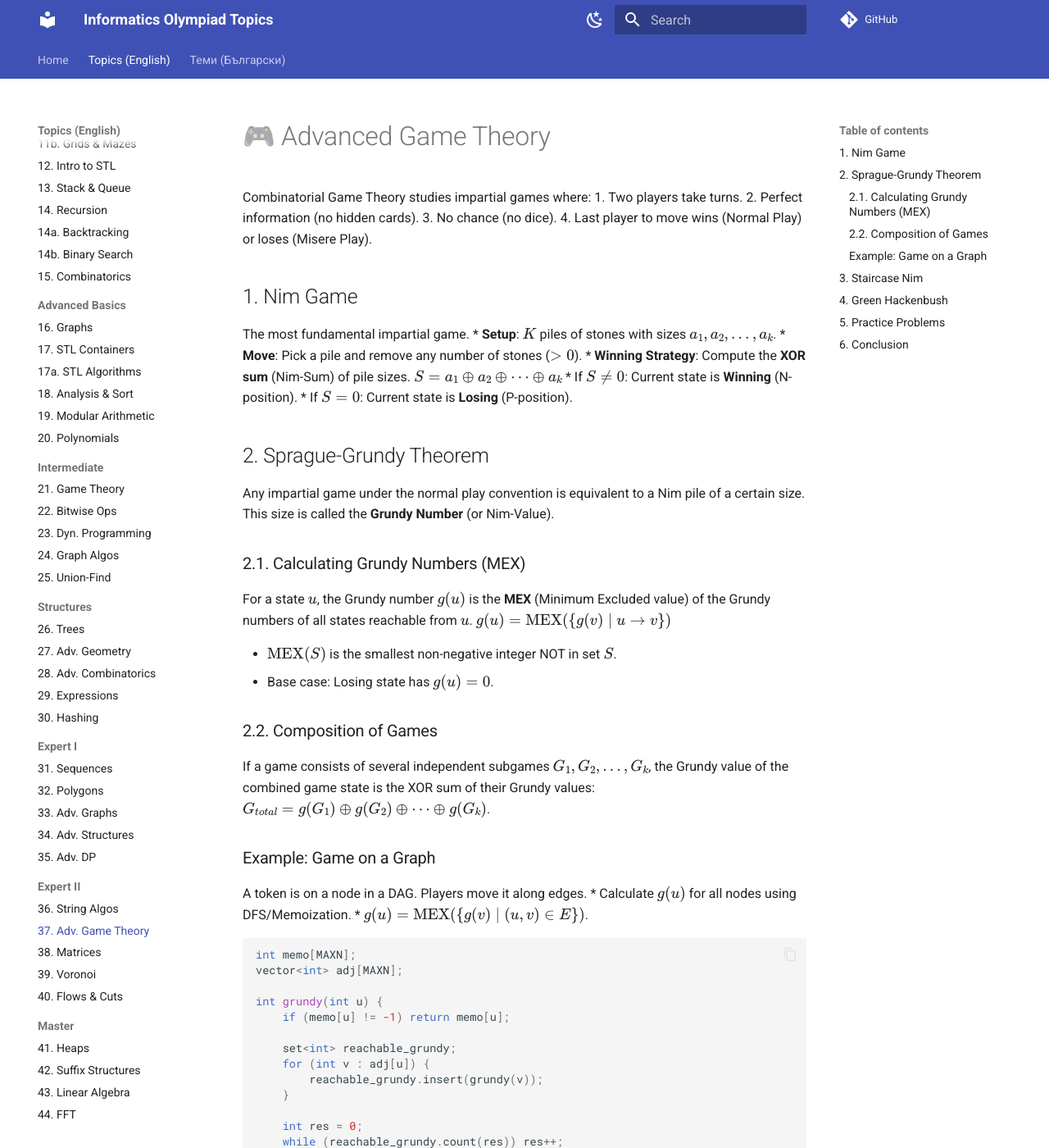
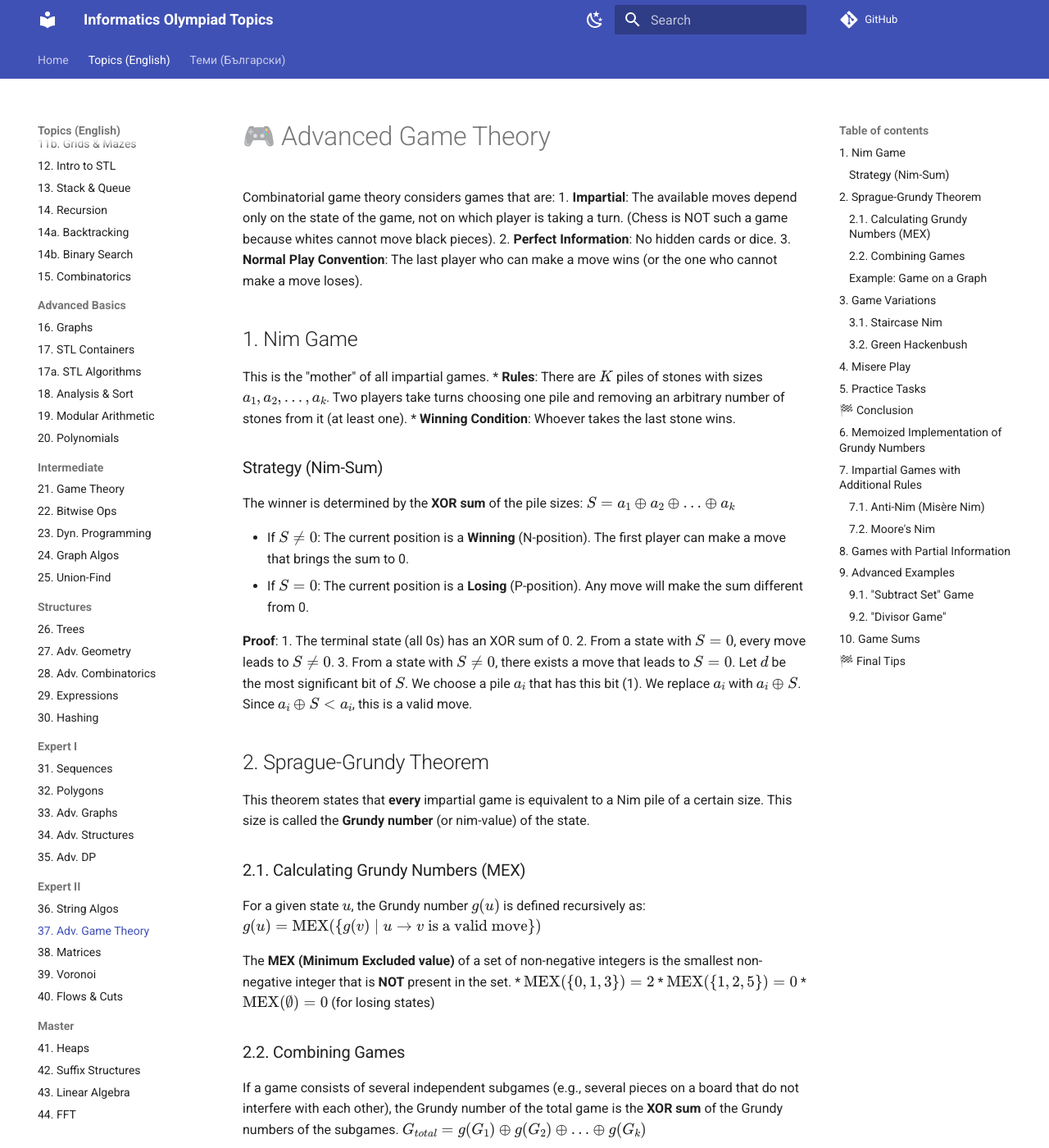
Before and after one commit to KadirYazadzhi/Informatics-Olympiad-Topics, an MkDocs documentation site: the page built from docs/EN/37_Advanced_Game_Theory.md, in a window 1280 px wide and 1400 px high. Shown: the whole window at 82% size. Built offline with MkDocs 1.6.1 and Material for MkDocs 9.7.7, drawn with Linux system fonts in a browser that asks for light colours; comment, search, counter and statistics services are not loaded; some of the changed text lies outside the part shown.

Commit message:
docs: literal translation of Topic 37 from BG to EN

````diff
--- a/docs/EN/37_Advanced_Game_Theory.md
+++ b/docs/EN/37_Advanced_Game_Theory.md
@@ -1,69 +1,226 @@
 # 🎮 Advanced Game Theory
 
-Combinatorial Game Theory studies impartial games where:
-1.  Two players take turns.
-2.  Perfect information (no hidden cards).
-3.  No chance (no dice).
-4.  Last player to move wins (Normal Play) or loses (Misere Play).
+Combinatorial game theory considers games that are:
+1.  **Impartial**: The available moves depend only on the state of the game, not on which player is taking a turn. (Chess is NOT such a game because whites cannot move black pieces).
+2.  **Perfect Information**: No hidden cards or dice.
+3.  **Normal Play Convention**: The last player who can make a move wins (or the one who cannot make a move loses).
 
 ## 1. Nim Game
-The most fundamental impartial game.
-*   **Setup**: $K$ piles of stones with sizes $a_1, a_2, \dots, a_k$.
-*   **Move**: Pick a pile and remove any number of stones ($>0$).
-*   **Winning Strategy**: Compute the **XOR sum** (Nim-Sum) of pile sizes.
-    $S = a_1 \oplus a_2 \oplus \dots \oplus a_k$
-    *   If $S \neq 0$: Current state is **Winning** (N-position).
-    *   If $S = 0$: Current state is **Losing** (P-position).
+
+This is the "mother" of all impartial games.
+*   **Rules**: There are $K$ piles of stones with sizes $a_1, a_2, \ldots, a_k$. Two players take turns choosing one pile and removing an arbitrary number of stones from it (at least one).
+*   **Winning Condition**: Whoever takes the last stone wins.
+
+### Strategy (Nim-Sum)
+The winner is determined by the **XOR sum** of the pile sizes:
+$S = a_1 \oplus a_2 \oplus \ldots \oplus a_k$
+
+*   If $S \neq 0$: The current position is a **Winning** (N-position). The first player can make a move that brings the sum to 0.
+*   If $S = 0$: The current position is a **Losing** (P-position). Any move will make the sum different from 0.
+
+**Proof**:
+1.  The terminal state (all 0s) has an XOR sum of 0.
+2.  From a state with $S=0$, every move leads to $S \neq 0$.
+3.  From a state with $S \neq 0$, there exists a move that leads to $S=0$. Let $d$ be the most significant bit of $S$. We choose a pile $a_i$ that has this bit (1). We replace $a_i$ with $a_i \oplus S$. Since $a_i \oplus S < a_i$, this is a valid move.
 
 ## 2. Sprague-Grundy Theorem
-Any impartial game under the normal play convention is equivalent to a Nim pile of a certain size. This size is called the **Grundy Number** (or Nim-Value).
+
+This theorem states that **every** impartial game is equivalent to a Nim pile of a certain size. This size is called the **Grundy number** (or nim-value) of the state.
 
 ### 2.1. Calculating Grundy Numbers (MEX)
-For a state $u$, the Grundy number $g(u)$ is the **MEX** (Minimum Excluded value) of the Grundy numbers of all states reachable from $u$.
-$g(u) = \text{MEX}(\{ g(v) \mid u \to v \})$
+For a given state $u$, the Grundy number $g(u)$ is defined recursively as:
+$g(u) = \text{MEX}(\{ g(v) \mid u \to v \text{ is a valid move} \})$
 
-*   $\text{MEX}(S)$ is the smallest non-negative integer NOT in set $S$.
-*   Base case: Losing state has $g(u) = 0$.
+The **MEX (Minimum Excluded value)** of a set of non-negative integers is the smallest non-negative integer that is **NOT** present in the set.
+*   $\text{MEX}(\{0, 1, 3\}) = 2$
+*   $\text{MEX}(\{1, 2, 5\}) = 0$
+*   $\text{MEX}(\emptyset) = 0$ (for losing states)
 
-### 2.2. Composition of Games
-If a game consists of several independent subgames $G_1, G_2, \dots, G_k$, the Grundy value of the combined game state is the XOR sum of their Grundy values:
-$G_{total} = g(G_1) \oplus g(G_2) \oplus \dots \oplus g(G_k)$.
+### 2.2. Combining Games
+If a game consists of several independent subgames (e.g., several pieces on a board that do not interfere with each other), the Grundy number of the total game is the **XOR sum** of the Grundy numbers of the subgames.
+$G_{total} = g(G_1) \oplus g(G_2) \oplus \ldots \oplus g(G_k)$
+
+This is extremely powerful! Instead of analyzing the complex game as a whole, we break it into parts, calculate MEX for each part, and perform XOR.
 
 ### Example: Game on a Graph
-A token is on a node in a DAG. Players move it along edges.
-*   Calculate $g(u)$ for all nodes using DFS/Memoization.
-*   $g(u) = \text{MEX}(\{ g(v) \mid (u, v) \in E \})$.
+We have a piece on a vertex of a directed acyclic graph (DAG). Players move the piece along the edges. Whoever cannot move loses.
+Solution:
+1.  For each vertex $u$, we calculate $g(u)$ using DFS and memoization.
+2.  If we have $K$ pieces, the position is equivalent to Nim with piles of sizes $g(u_1), g(u_2), \ldots$.
 
 ```cpp
-int memo[MAXN];
+#include <vector>
+#include <set>
+#include <algorithm>
+
+using namespace std;
+
+const int MAXN = 1000;
 vector<int> adj[MAXN];
+int memo_grundy[MAXN];
 
 int grundy(int u) {
-    if (memo[u] != -1) return memo[u];
+    if (memo_grundy[u] != -1) return memo_grundy[u];
 
-    set<int> reachable_grundy;
+    set<int> reachable_values;
     for (int v : adj[u]) {
-        reachable_grundy.insert(grundy(v));
+        reachable_values.insert(grundy(v));
     }
 
-    int res = 0;
-    while (reachable_grundy.count(res)) res++;
-    return memo[u] = res;
+    int mex = 0;
+    while (reachable_values.count(mex)) mex++;
+
+    return memo_grundy[u] = mex;
 }
 ```
 
-## 3. Staircase Nim
-Coins are on steps of a staircase. A move consists of moving coins from step $i$ to $i-1$. Coins reaching step 0 are removed.
-*   **Strategy**: Only coins on **odd-numbered steps** matter. The moves from even to odd are reversible (opponent can move them back/further).
-*   Answer is XOR sum of coins on steps 1, 3, 5...
+## 3. Game Variations
 
-## 4. Green Hackenbush
-A game played on graphs where edges are removed. Equivalent to Nim, but on tree structures. The Grundy value of a tree node can be computed by XOR-ing children + 1 (simplified rule).
+### 3.1. Staircase Nim
+Coins are placed on the steps of a staircase (0, 1, 2...). The move is: move an arbitrary number of coins from step $i$ to step $i-1$. Coins from step 0 are removed.
+**Solution**: Only the coins on the **odd positions** (1, 3, 5...) matter.
+*   Moving from odd to even ($i \to i-1$) is equivalent to removing coins from a Nim pile (because even steps are not counted).
+*   Moving from even to odd ($i \to i-1$) is reversible by the opponent (they can move them to $i-2$).
+*   Answer: $a_1 \oplus a_3 \oplus a_5 \ldots$
 
-## 5. Practice Problems
-1.  **SPOJ ADAGAME**: Game on graph.
-2.  **Codeforces 768E**: Game of Stones (requires precomputing Grundy).
-3.  **HackerRank "Day 2: Nim Game"**: Basic Nim.
+### 3.2. Green Hackenbush
+A game on graphs where edges are removed.
+*   Each edge is either "green" (can be removed by anyone) or touches the ground.
+*   When an edge is removed, everything not connected to the ground falls (disappears).
+*   For trees: $g(u) = (\bigoplus_{v \in children} (g(v) + 1))$.
 
-## 6. Conclusion
-If a game is impartial, **always** think about Grundy Numbers and XOR.
+## 4. Misere Play
+The variant where **the last player loses**.
+*   For simple Nim: The strategy is the same as Normal Play, unless all piles are of size 1.
+    *   If all are 1: The player wins if their number is odd (XOR = 1).
+    *   Otherwise: We play according to the normal strategy.
+
+## 5. Practice Tasks
+1.  **HackerRank "Game of Stones"**: Simple subtraction game, solved with DP/Grundy.
+2.  **SPOJ ADAGAME**: Game on a graph with cycles (requires careful analysis).
+3.  **Codeforces 768E**: Game of Stones (precalculation of Grundy numbers).
+4.  **UVa 10165**: Stone Game (pure Nim).
+
+## 🏁 Conclusion
+When you see a game in a competition:
+1.  Check if it is impartial.
+2.  If yes $\to$ Grundy theorem (XOR).
+3.  Break it into independent subgames.
+4.  Calculate MEX.
+
+---
+
+## 6. Memoized Implementation of Grundy Numbers
+
+For complex games with many states, we use `map` or `unordered_map` for memoization:
+
+```cpp
+#include <unordered_map>
+#include <set>
+
+unordered_map<int, int> memo_map;
+
+int compute_grundy(int state) {
+    if (memo_map.count(state)) return memo_map[state];
+
+    // Base case: losing position
+    if (isLosing(state)) return memo_map[state] = 0;
+
+    set<int> reachable;
+    for (int nextState : getNextStates(state)) {
+        reachable.insert(compute_grundy(nextState));
+    }
+
+    // MEX
+    int mex = 0;
+    while (reachable.count(mex)) mex++;
+
+    return memo_map[state] = mex;
+}
+```
+
+---
+
+## 7. Impartial Games with Additional Rules
+
+### 7.1. Anti-Nim (Misère Nim)
+In this variation **the last player loses** (opposite of normal Nim).
+
+**Strategy**:
+*   If all piles have size 1: The player wins if their number is **odd**.
+*   Otherwise: We play by the standard strategy (XOR sum), but aim to leave the opponent in a position with XOR = 1.
+
+### 7.2. Moore's Nim
+Removing stones from an **arbitrary number of piles** at once is allowed (not just from one).
+
+**Solution**: The Grundy number of the position is the same as in ordinary Nim - the XOR sum of the sizes.
+
+---
+
+## 8. Games with Partial Information
+
+If the game does not have perfect information (has randomness or hidden elements), the Grundy theorem does not apply directly. Then the following are used:
+*   **Probabilistic methods**.
+*   **Minimax algorithm** (for games like Chess, Go).
+*   **Alpha-Beta Pruning** (Minimax optimization).
+
+---
+
+## 9. Advanced Examples
+
+### 9.1. "Subtract Set" Game
+You have a number $N$. On a turn, you can subtract $a_1, a_2, \ldots, a_k$ (a given set of numbers). Whoever reaches 0 wins.
+
+**Solution**:
+```cpp
+set<int> S_set = {1, 3, 4}; // Allowed subtractions
+int memo_table[1001];
+
+int calculate_grundy(int n) {
+    if (n == 0) return 0; // Losing position
+    if (memo_table[n] != -1) return memo_table[n];
+
+    set<int> reachable;
+    for (int s : S_set) {
+        if (n >= s) {
+            reachable.insert(calculate_grundy(n - s));
+        }
+    }
+
+    int mex = 0;
+    while (reachable.count(mex)) mex++;
+    return memo_table[n] = mex;
+}
+```
+
+For a game with $K$ independent positions: $G = g(n_1) \oplus g(n_2) \oplus \ldots \oplus g(n_k)$.
+
+### 9.2. "Divisor Game"
+You have a number $N$. On a turn, you choose a divisor $d$ of $N$ (where $d < N$) and replace $N$ with $N - d$. Whoever reaches 0 (or cannot make a move) loses.
+
+**Observation**: This is equivalent to checking the parity of $N$!
+*   If $N$ is even, you win.
+*   If $N$ is odd, you lose.
+
+However, if the conditions are more complex, use Grundy numbers.
+
+---
+
+## 10. Game Sums
+
+If you have several games played in parallel (each player chooses which game to make a move in), the total game is the **sum** of the individual games:
+$$G_{total} = G_1 + G_2 + \ldots + G_k$$
+
+The Grundy number of the sum is the XOR of the Grundy numbers:
+$$g(G_{total}) = g(G_1) \oplus g(G_2) \oplus \ldots \oplus g(G_k)$$
+
+---
+
+## 🏁 Final Tips
+
+*   Always first check if the game is impartial and with perfect information.
+*   Draw a state graph for small examples to understand Grundy numbers.
+*   Remember that XOR is the key operation in game theory.
+*   For competitions under time pressure: Learn standard games (Nim, Staircase Nim) by heart.
+
+Game theory is one of the most beautiful areas in competitive programming - it combines mathematics, logic, and programming in a unique way!
````
